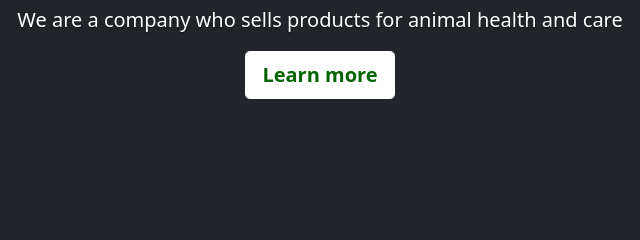
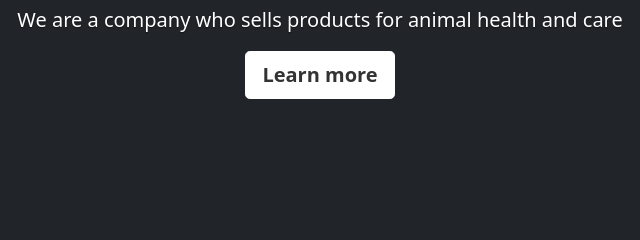
Before and after one commit to GraceCaraballoP/git-work, a plain HTML site: page index.html in a window 1280 px wide. Shown: the part 366-606 px from the top of the page, 320-960 px from the left. Drawn offline with Linux system fonts and the light colour scheme.

Commit message:
Revert "Se cambia la linea 10"

```diff
--- a/cover.css
+++ b/cover.css
@@ -7,7 +7,7 @@
 .btn-secondary,
 .btn-secondary:hover,
 .btn-secondary:focus {
-  color: darkgreen;
+  color: #333;
   text-shadow: none; /* Prevent inheritance from `body` */
 }
 
```
